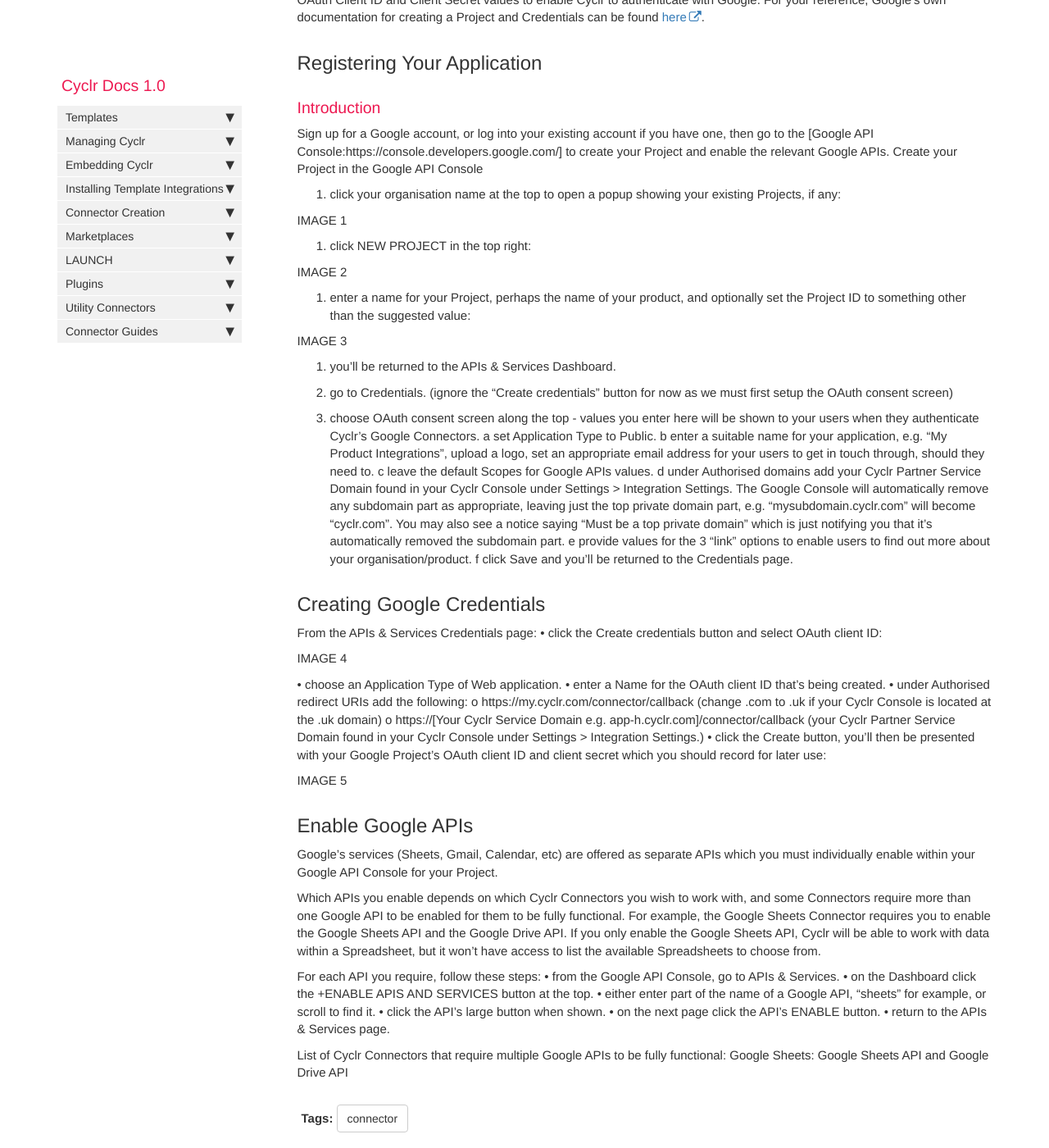
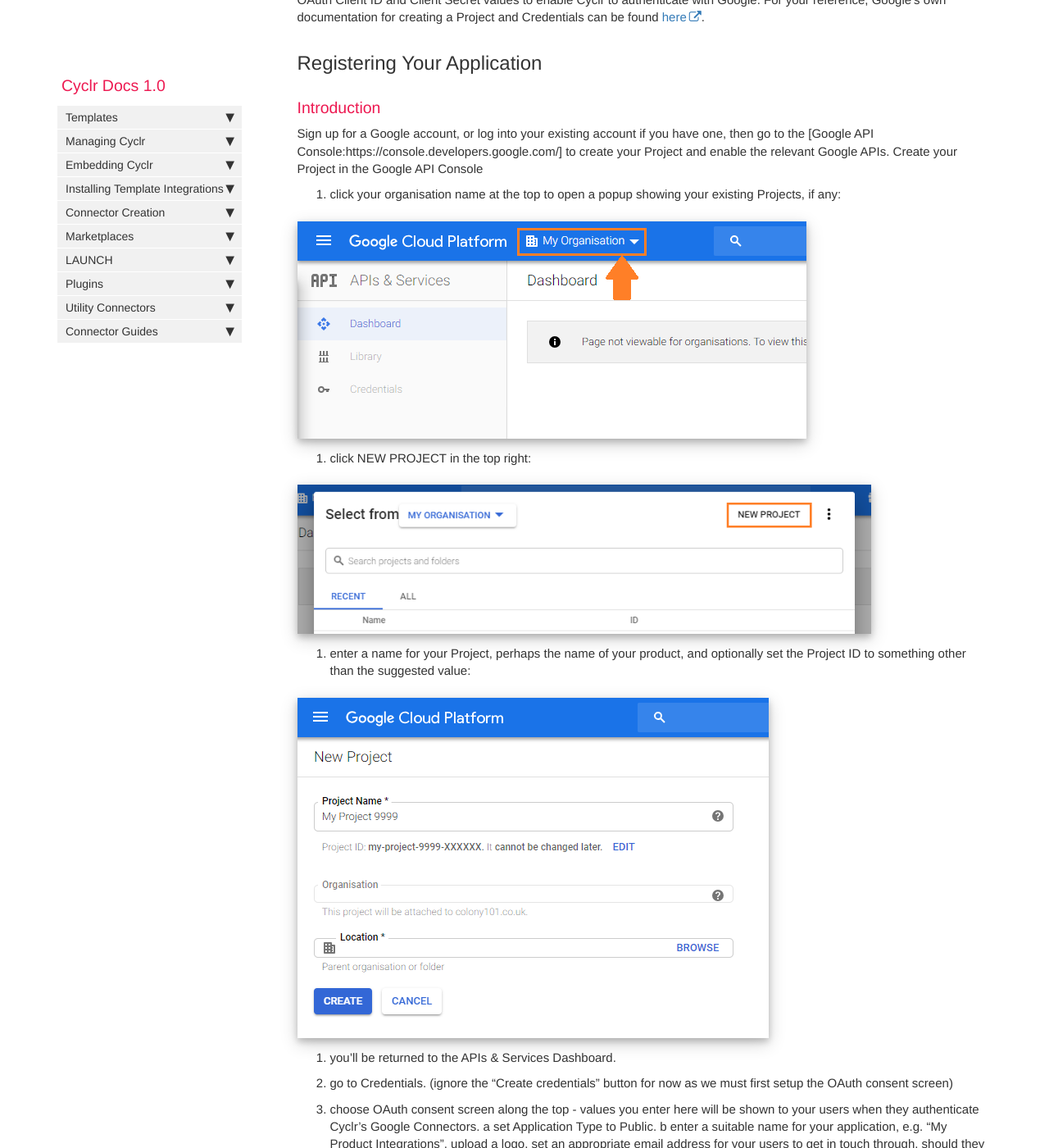
Before and after one commit to sneakysneak/docs, a Jekyll site: the page built from pages/connector-authentication/google-v2.md, in a window 1280 px wide and 1400 px high, scrolled down 423 px. Shown: the whole window at 82% size. Built offline with Jekyll 4.4.1, drawn with Linux system fonts in a browser that asks for light colours; nearby versions of some CDN libraries; comment, search, counter and statistics services are not loaded.

Commit message:
Update google-v2.md

```diff
--- a/pages/connector-authentication/google-v2.md
+++ b/pages/connector-authentication/google-v2.md
@@ -21,15 +21,15 @@ Create your Project in the Google API Console
 
 1.	click your organisation name at the top to open a popup showing your existing Projects, if any:
 
-IMAGE 1
+![](./images/google-auth-1.png)
 
 2.	click NEW PROJECT in the top right:
 
-IMAGE 2
+![](./images/google-auth-2.png)
 
 3.	enter a name for your Project, perhaps the name of your product, and optionally set the Project ID to something other than the suggested value:
 
-IMAGE 3
+![](./images/google-auth-3.png)
 
 4. you'll be returned to the APIs & Services Dashboard.
 5. go to Credentials.	(ignore the "Create credentials" button for now as we must first setup the OAuth consent screen)
@@ -47,7 +47,7 @@ f	click Save and you'll be returned to the Credentials page.
 From the APIs & Services Credentials page:
 •	click the Create credentials button and select OAuth client ID:
 
-IMAGE 4
+![](./images/google-auth-4.png)
 
 •	choose an Application Type of Web application.
 •	enter a Name for the OAuth client ID that's being created.
@@ -58,7 +58,7 @@ o	https://[Your Cyclr Service Domain e.g. app-h.cyclr.com]/connector/callback
 (your Cyclr Partner Service Domain found in your Cyclr Console under Settings > Integration Settings.)
 •	click the Create button, you'll then be presented with your Google Project's OAuth client ID and client secret which you should record for later use:
 
-IMAGE 5
+![](./images/google-auth-5.png)
 
 ## Enable Google APIs
 
```
